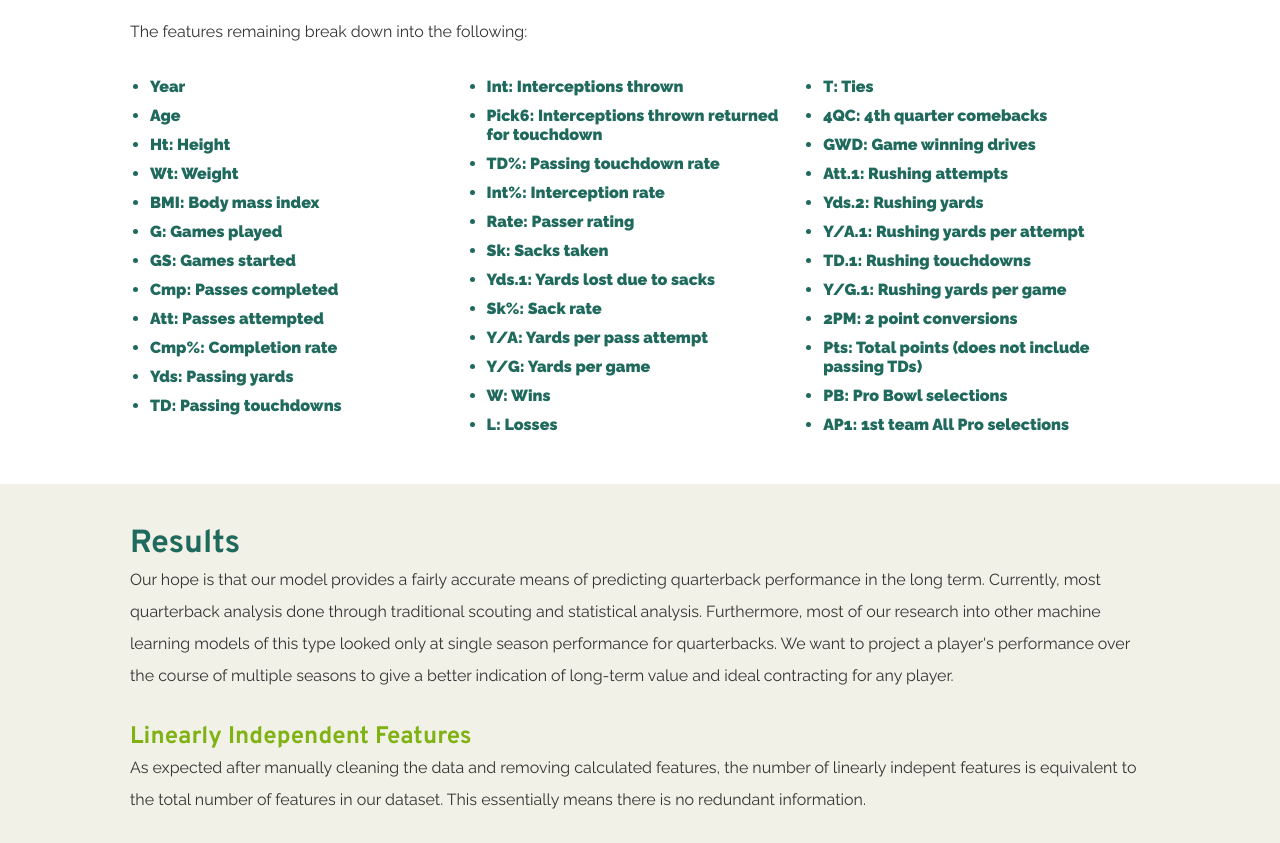
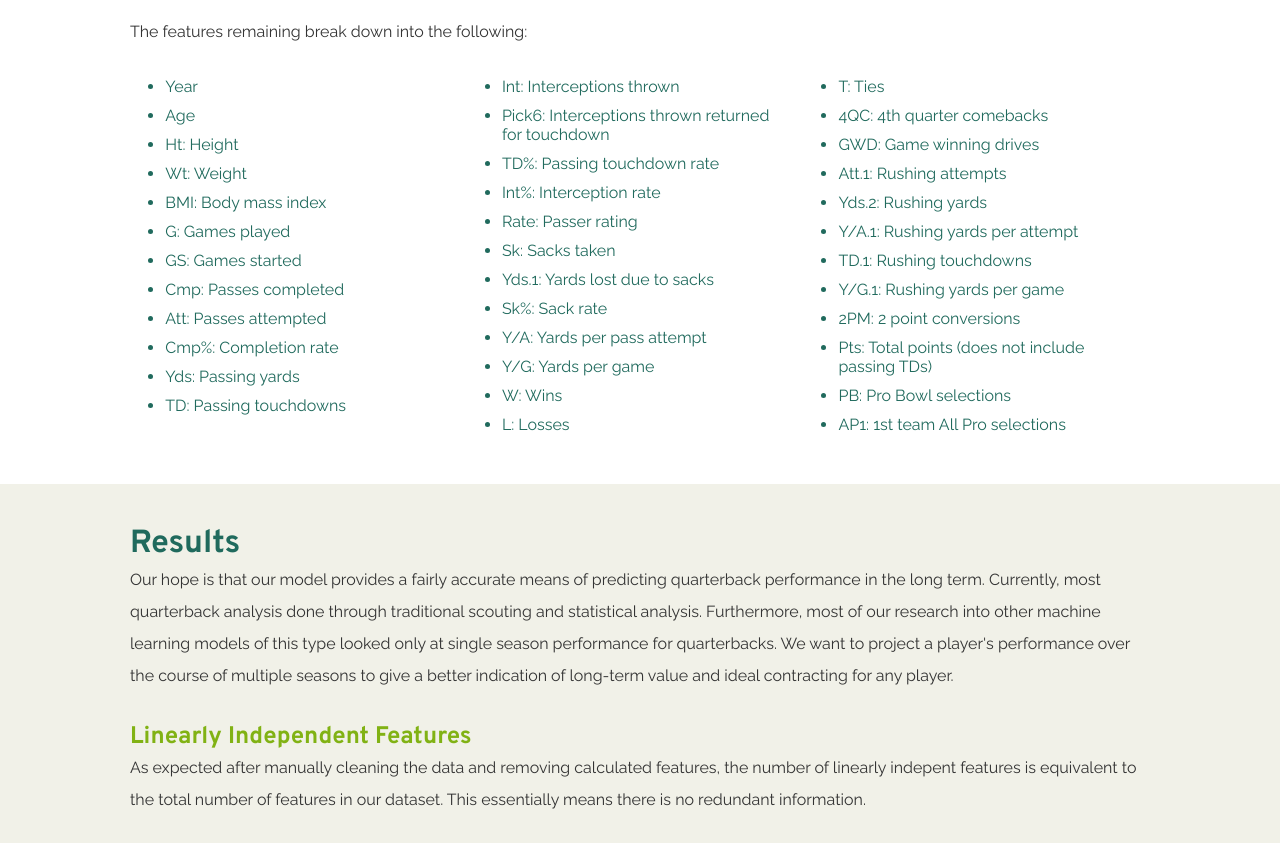
Before and after one commit to svestergaard/CS4641_Project, a plain HTML site: page index.html in a window 1280 px wide. Shown: the part 2616-3459 px from the top of the page. Drawn offline with Linux system fonts and the light colour scheme; a script that the page names is missing.

Commit message:
Update styles.css

```diff
--- a/pages/styles.css
+++ b/pages/styles.css
@@ -35,13 +35,17 @@ h6 {
 }
 
 .col-3 {
-  width: 33%;
+  width: 30%;
   float: left;
+  margin: 0 1.5%;
 }
 
 .col-3 li {
+  color: #206a5d;
+}
+
+.col-3 li span {
   font-weight: bold;
-  color: #206a5d;
 }
 
 h1 {
```
